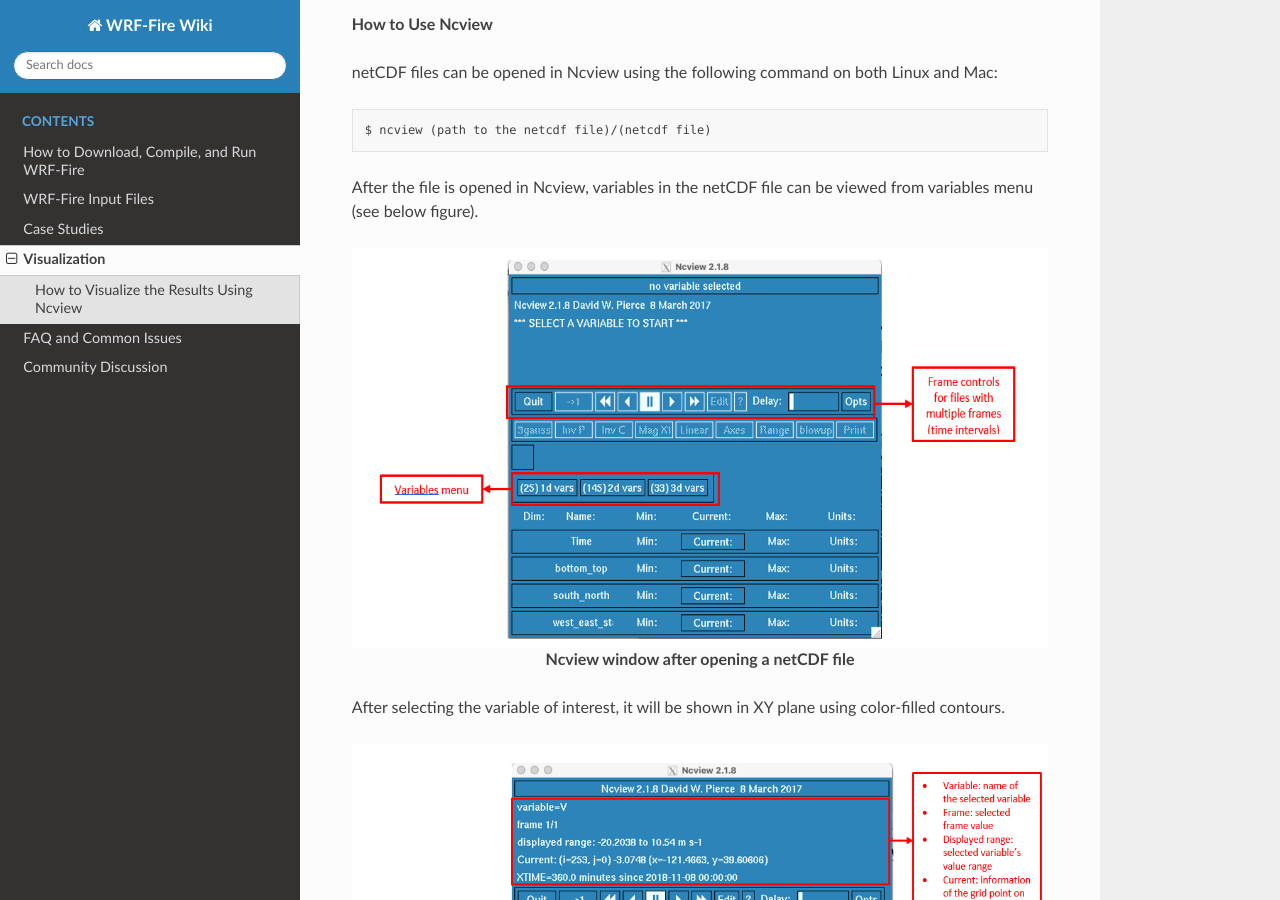
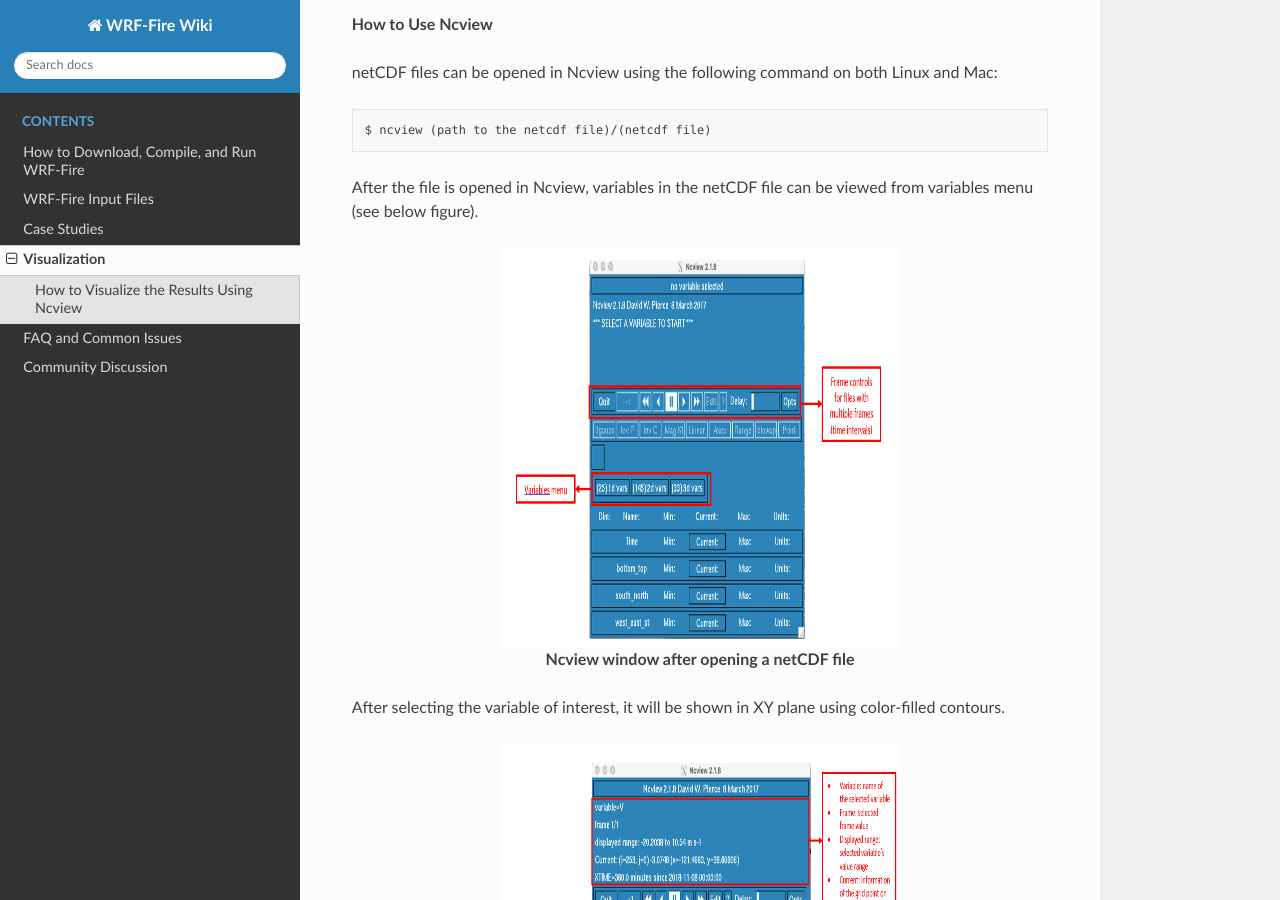
Before and after one commit to WRF-Fire-UNR/UNR-WRF-FIRE, a Sphinx documentation site: the page built from docs/source/visualization.rst, in a window 1280 px wide and 900 px high, scrolled down 606 px. Built offline with Sphinx 7.4.7 and the Read the Docs theme 2.0.0, drawn with Linux system fonts in a browser that asks for light colours.

Commit message:
Update visualization.rst

```diff
--- a/docs/source/visualization.rst
+++ b/docs/source/visualization.rst
@@ -45,7 +45,7 @@ After the file is opened in Ncview, variables in the netCDF file can be viewed f
 
 .. image:: images/v3.png
   :align: center
-  :width: 800
+  :width: 400
   :height: 400
   :alt: Alternative text
 
@@ -56,7 +56,7 @@ After selecting the variable of interest, it will be shown in XY plane using col
 
 .. image:: images/v2.png
   :align: center
-  :width: 800
+  :width: 400
   :height: 400
   :alt: Alternative text
 
@@ -64,7 +64,7 @@ After selecting the variable of interest, it will be shown in XY plane using col
 
 .. image:: images/xy.png
   :align: center
-  :width: 800
+  :width: 400
   :height: 400
   :alt: Alternative text
 
@@ -74,7 +74,7 @@ Ncview can also plot 2D graphs of the selected variable. By left-clicking on a p
 
 .. image:: images/v1.png
   :align: center
-  :width: 800
+  :width: 400
   :height: 400
   :alt: Alternative text
 
```
